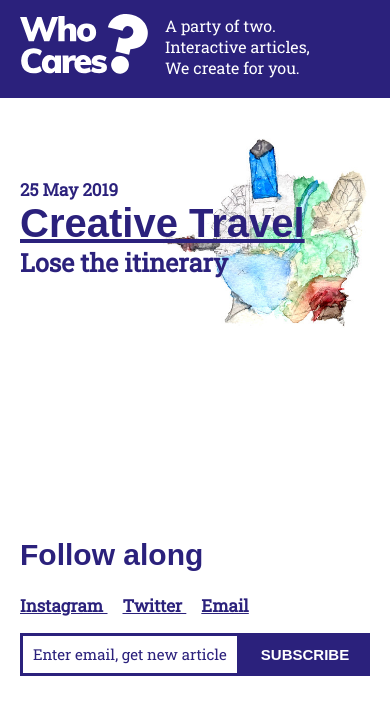
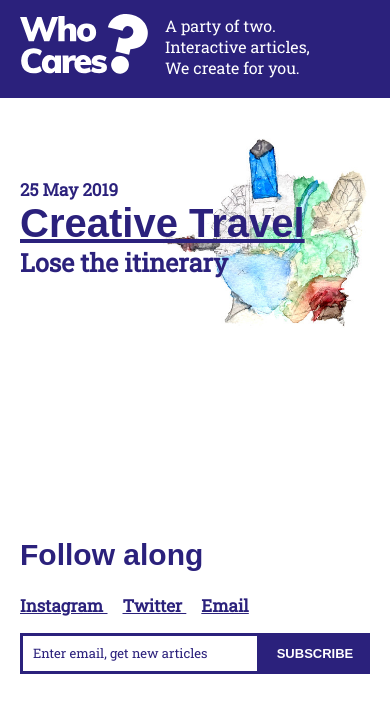
Before and after one commit to whocarescreative/blog, a Jekyll site: the page built from index.html, in a window 390 px wide. Shown: the top 715 px of the page. Built offline with Jekyll 4.4.1, drawn with Linux system fonts in a browser that asks for light colours; some web fonts are replaced.

Commit message:
smaller garbage phones fix

```diff
--- a/_includes/footer.html
+++ b/_includes/footer.html
@@ -78,6 +78,17 @@ input[type="submit"] {
     font-weight: 900;
 }
 
+@media (max-width: 768px) {
+    #mce-EMAIL {
+        font-size: 13px;
+        width: calc(100% - 110px);
+    }
+    #mc-embedded-subscribe {
+        font-size: 13px;
+        width: 110px;
+    }
+}
+
 </style>
 <footer class="footer">
     <h3 class="footer-title">Follow along</h3>
@@ -113,8 +124,8 @@ input[type="submit"] {
             const footerEl = document.getElementsByClassName('footer')[0];
             const iosSafetyLinkEl = document.createElement('a');
             iosSafetyLinkEl.href = 'https://ink.us20.list-manage.com/subscribe/post?u=6e6118dcef1be7b1dd65e637b&id=2f1c20dcce';
-            iosSafetyLinkEl.innerHTML = 'Subscribe button not working? please click here to subscribe.';
-            iosSafetyLinkEl.style.fontSize = '14px';
+            iosSafetyLinkEl.innerHTML = 'Subscribe button not working? Please click here to subscribe.';
+            iosSafetyLinkEl.style.fontSize = '13px';
             iosSafetyLinkEl.style.paddingTop = '10px';
             iosSafetyLinkEl.style.float = 'right';
             iosSafetyLinkEl.classList.add('footer-social-link');
```
Also changed, not shown: _includes/article-footer.html (+14 -2 lines).
